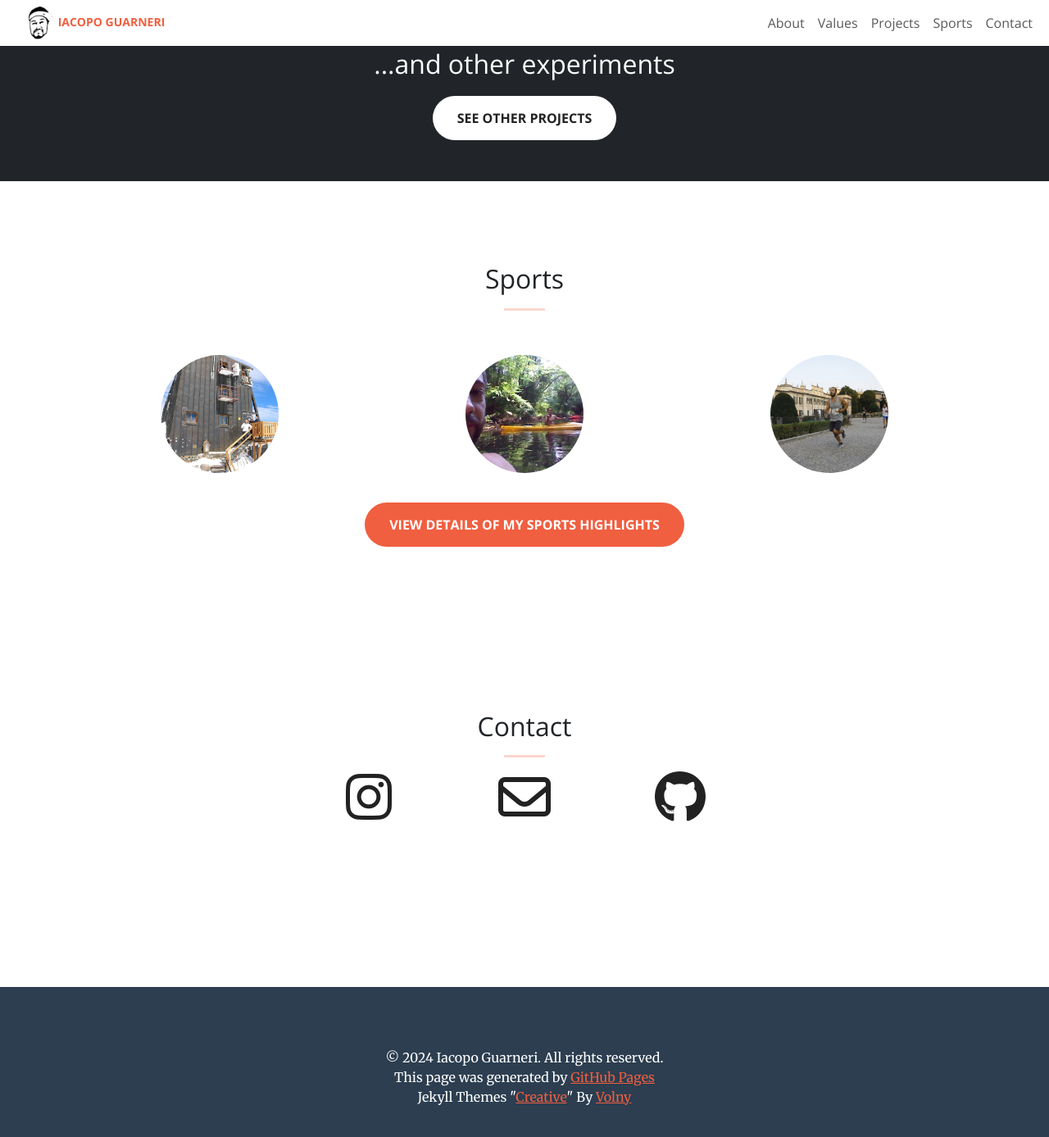
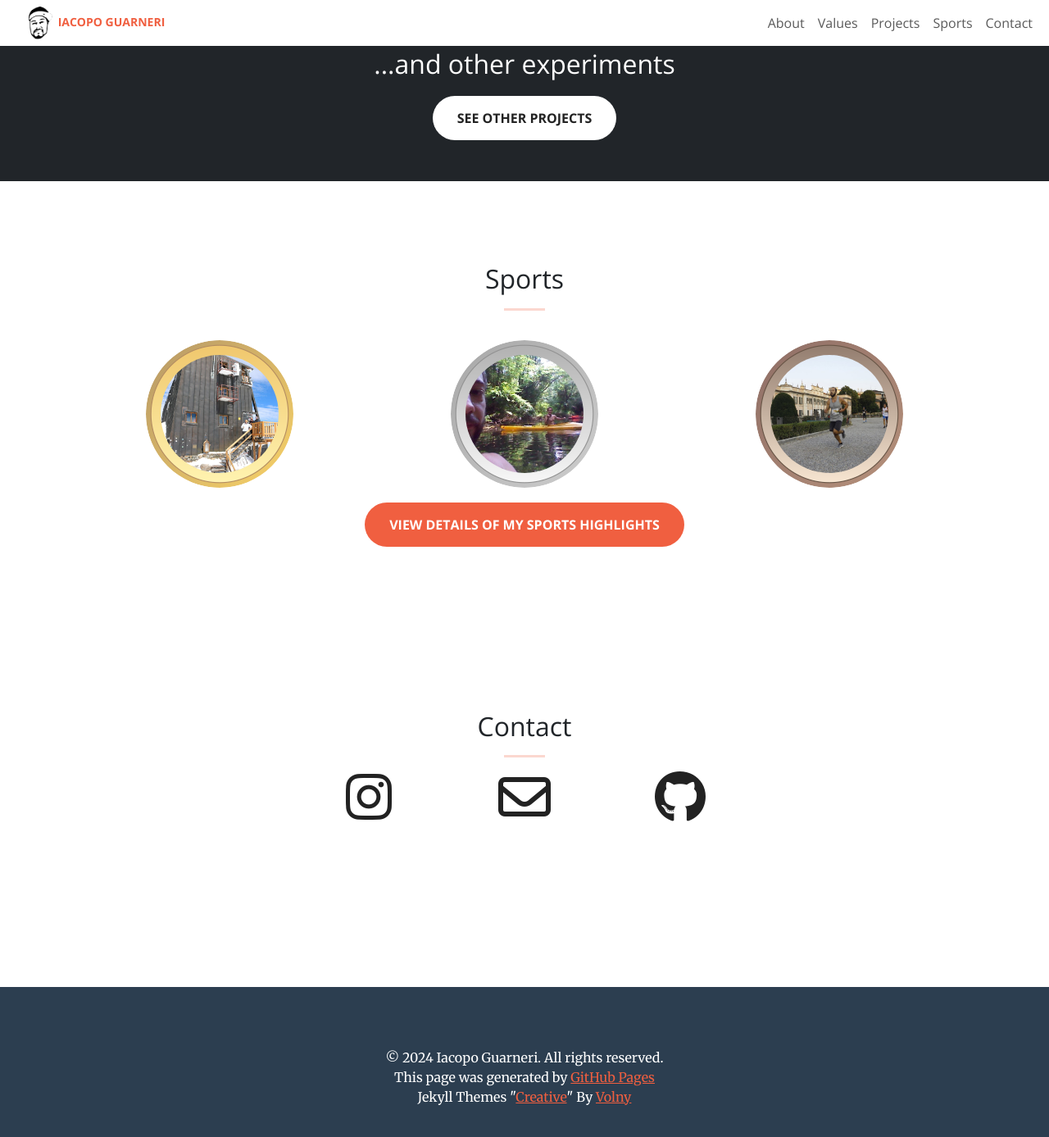
Before and after one commit to iacoposk8/iacoposk8.github.io, a Jekyll site: the page built from index.html, in a window 1280 px wide and 1400 px high, scrolled down 1578 px. Shown: the top 1387 px of the window at 82% size. Built offline with Jekyll 4.4.1, drawn with Linux system fonts in a browser that asks for light colours.

Commit message:
Update _base.scss

```diff
--- a/_sass/_base.scss
+++ b/_sass/_base.scss
@@ -411,13 +411,13 @@ body {
     overflow: hidden; /* Per mantenere la forma circolare anche con l'immagine */
 }
 #medal1{
-    background-image: url('img/sports/Medals1.png');
+    background-image: url('../img/sports/Medals1.png');
 }
 #medal2{
-    background-image: url('img/sports/Medals2.png');
+    background-image: url('../img/sports/Medals2.png');
 }
 #medal3{
-    background-image: url('img/sports/Medals3.png');
+    background-image: url('../img/sports/Medals3.png');
 }
 .medal img {
     width: 80%;
```
